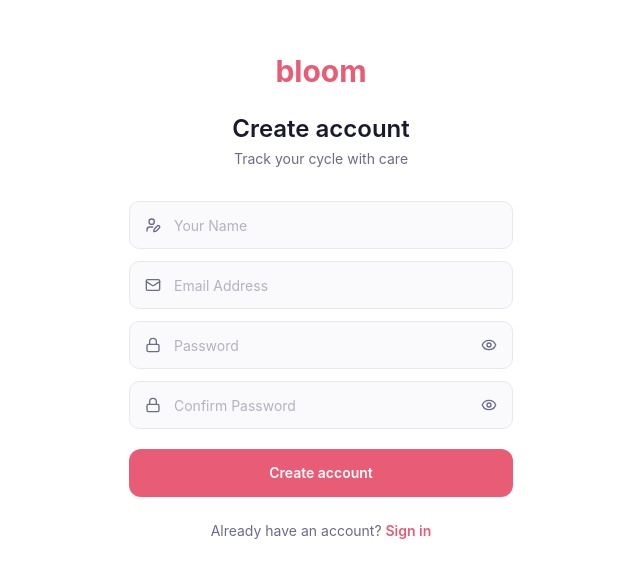
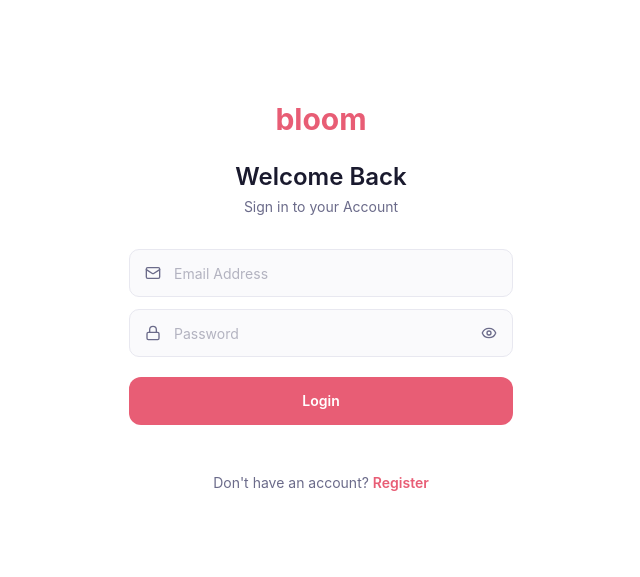
Before and after one commit to DhruvPawar22/bloom, a React (Vite) app in the folder frontend/: page /login in a window 1280 px wide. Before the commit this address led to /register. Shown: the part 103-680 px from the top of the page, without its empty margins (319-959 px from the left). Built offline with nearby package versions, Linux system fonts and the light colour scheme; no server answers.

Commit message:
login e2e

```diff
--- a/frontend/index.html
+++ b/frontend/index.html
@@ -4,7 +4,7 @@
     <meta charset="UTF-8" />
     <link rel="icon" type="image/svg+xml" href="/favicon.svg" />
     <meta name="viewport" content="width=device-width, initial-scale=1.0" />
-    <title>frontend</title>
+    <title>bloom</title>
   </head>
   <body>
     <div id="root"></div>
--- a/frontend/src/App.tsx
+++ b/frontend/src/App.tsx
@@ -1,6 +1,6 @@
 import { BrowserRouter, Routes, Route, Navigate } from "react-router-dom";
 import RegisterPage from "./pages/auth/RegisterPage";
-
+import LoginPage from "./pages/auth/LoginPage";
 
 function App() {
 
@@ -9,6 +9,9 @@ function App() {
       <Routes>
         <Route path="/register" element={<RegisterPage />} />
         <Route path="*" element={<Navigate to="/register" replace />} />
+
+        <Route path="/login" element={<LoginPage/>} />
+        <Route path="*" element={<Navigate to="/login" replace />} />
       </Routes>
     </BrowserRouter>
   )
--- a/frontend/src/pages/auth/LoginPage.tsx
+++ b/frontend/src/pages/auth/LoginPage.tsx
@@ -0,0 +1,74 @@
+import React, { useState } from "react";
+import InputField from "../../components/InputField";
+import { Mail, Lock } from "lucide-react";
+import client from "../../api/client";
+import { useNavigate, Link } from "react-router-dom";
+
+const LoginPage = () => {
+  const [email, setEmail] = useState("");
+  const [password, setPassword] = useState("");
+  const [error, setError] = useState("");
+  const navigate = useNavigate();
+
+  const handleSubmit = async (e: React.FormEvent) => {
+    e.preventDefault();
+    setError("");
+
+    if (!email || !password) {
+      setError("Please fill in all fields");
+      return;
+    }
+
+
+    try {
+      await client.post("/auth/login", {
+        email,
+        password,
+      });
+      //navigate("/login");
+    } catch (err: any) {
+      setError(err.response?.data?.detail || "Something went wrong");
+    }
+  };
+
+  return (
+    <div className="auth-page">
+      <p className="auth-wordmark">bloom</p>
+
+      <h1 className="auth-heading">Welcome Back</h1>
+      <p className="auth-subtitle">Sign in to your Account</p>
+
+      <form onSubmit={handleSubmit} className="auth-form">
+        <InputField
+          type="email"
+          icon={<Mail size={16} />}
+          placeholder="Email Address"
+          value={email}
+          onChange={(e) => setEmail(e.target.value)}
+        />
+        <InputField
+          type="password"
+          icon={<Lock size={16} />}
+          placeholder="Password"
+          value={password}
+          onChange={(e) => setPassword(e.target.value)}
+        />
+
+        {error && <p className="input-error">{error}</p>}
+
+        <button type="submit" className="btn-primary">
+          Login
+        </button>
+      </form>
+
+      <p className="auth-footer">
+        <p className="auth-footer">
+             Don't have an account?{" "}
+            <Link to="/register" className="auth-link">Register</Link>
+            </p>
+      </p>
+    </div>
+  );
+};
+
+export default LoginPage;
```
